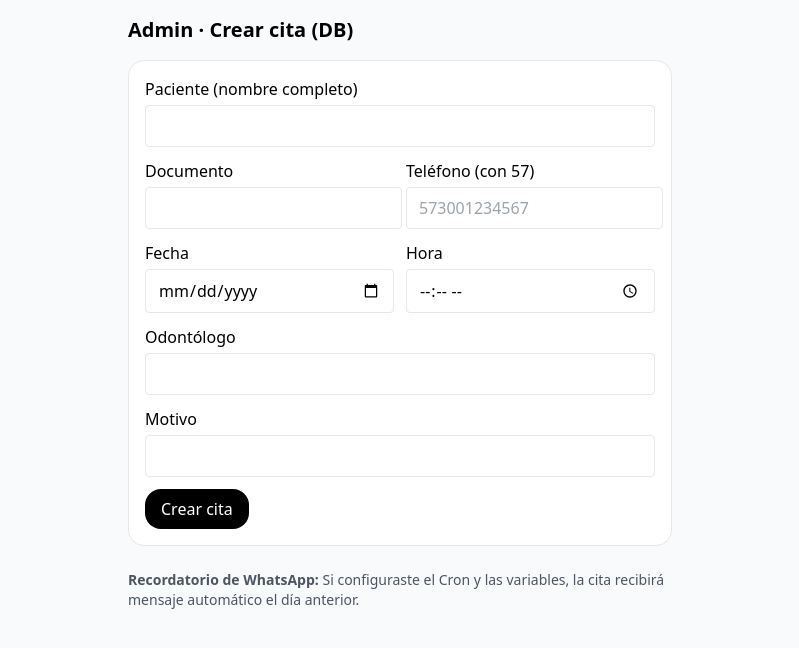
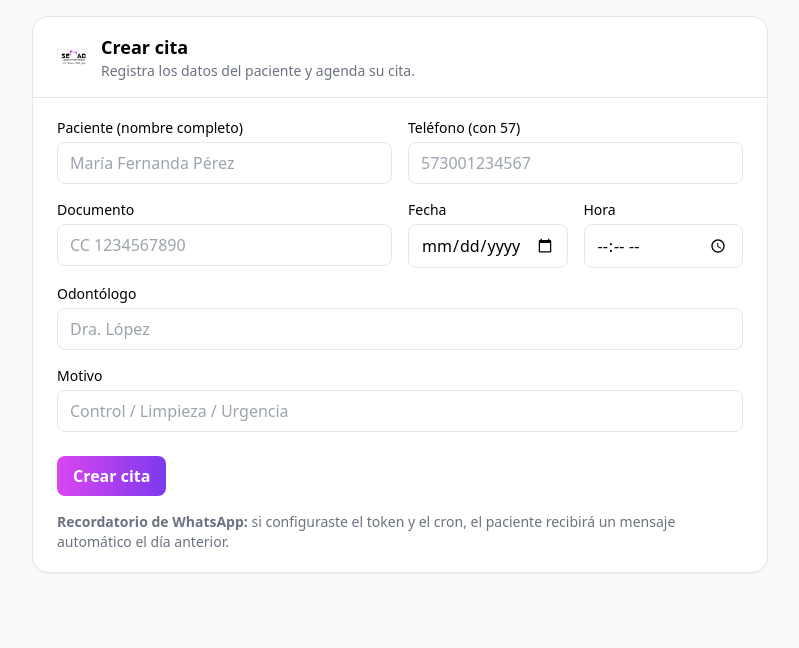
Before and after one commit to Fredycloux/semad-next-wa, a Next.js app in the folder semad-next-wa/: page /admin/agenda in a window 1280 px wide. Shown: the top 648 px of the page, without its empty margins (240-1039 px from the left). Built offline with nearby package versions, Linux system fonts and the light colour scheme.

Commit message:
Update page.jsx

```diff
--- a/semad-next-wa/src/app/admin/agenda/page.jsx
+++ b/semad-next-wa/src/app/admin/agenda/page.jsx
@@ -1,67 +1,79 @@
-'use client'
-import { useState } from 'react'
+import Image from "next/image";
+// o import Logo from "@/components/Logo";
 
-export default function AdminAgenda(){
-  const [form, setForm] = useState({
-    fullName:'', phone:'', document:'',
-    date:'', time:'', dentist:'', reason:''
-  })
-  const [msg, setMsg] = useState('')
-
-  async function handleCreate(e){
-    e.preventDefault()
-    setMsg('Guardando...')
-    const r = await fetch('/api/admin/create-appointment',{
-      method:'POST', headers:{'Content-Type':'application/json'},
-      body: JSON.stringify(form)
-    })
-    const data = await r.json()
-    setMsg(r.ok ? 'Cita creada correctamente' : ('Error: '+(data.error||'verifica datos')))
-  }
-
+export default function AgendaPage() {
   return (
-    <div className="max-w-xl p-4 mx-auto">
-      <h1 className="text-xl font-semibold mb-4">Admin · Crear cita (DB)</h1>
-      <form onSubmit={handleCreate} className="space-y-3 bg-white p-4 border rounded-2xl">
-        <div className="grid gap-1">
-          <label>Paciente (nombre completo)</label>
-          <input className="border rounded px-3 py-2" value={form.fullName} onChange={e=>setForm({...form, fullName:e.target.value})} required/>
-        </div>
-        <div className="grid grid-cols-2 gap-3">
-          <div className="grid gap-1">
-            <label>Documento</label>
-            <input className="border rounded px-3 py-2" value={form.document} onChange={e=>setForm({...form, document:e.target.value})}/>
-          </div>
-          <div className="grid gap-1">
-            <label>Teléfono (con 57)</label>
-            <input className="border rounded px-3 py-2" value={form.phone} onChange={e=>setForm({...form, phone:e.target.value})} placeholder="573001234567" required/>
+    <div className="max-w-3xl mx-auto p-4">
+      <div className="rounded-2xl border bg-white shadow-sm">
+        {/* Header amigable con logo */}
+        <div className="flex items-center gap-3 border-b px-6 py-4">
+          <Image src="/logo_semad.png" alt="SEMAD" width={32} height={32} />
+          {/* o <Logo size={32} /> */}
+          <div>
+            <h1 className="text-lg font-semibold">Crear cita</h1>
+            <p className="text-sm text-gray-500">
+              Registra los datos del paciente y agenda su cita.
+            </p>
           </div>
         </div>
-        <div className="grid grid-cols-2 gap-3">
-          <div className="grid gap-1">
-            <label>Fecha</label>
-            <input type="date" className="border rounded px-3 py-2" value={form.date} onChange={e=>setForm({...form, date:e.target.value})} required/>
+
+        {/* Tu formulario (puedes dejar el tuyo y solo mejorar placeholders) */}
+        <div className="px-6 py-5">
+          <form action="/api/admin/create-appointment" method="POST" className="space-y-4">
+            <div className="grid grid-cols-1 gap-4 md:grid-cols-2">
+              <div>
+                <label className="mb-1 block text-sm font-medium">Paciente (nombre completo)</label>
+                <input name="patient" placeholder="María Fernanda Pérez" className="w-full rounded-lg border px-3 py-2 outline-none focus:ring-2 focus:ring-violet-300" required />
               </div>
-          <div className="grid gap-1">
-            <label>Hora</label>
-            <input type="time" className="border rounded px-3 py-2" value={form.time} onChange={e=>setForm({...form, time:e.target.value})} required/>
+
+              <div>
+                <label className="mb-1 block text-sm font-medium">Teléfono (con 57)</label>
+                <input name="phone" placeholder="573001234567" className="w-full rounded-lg border px-3 py-2 outline-none focus:ring-2 focus:ring-violet-300" pattern="^57\d{10}$" required />
+              </div>
+
+              <div>
+                <label className="mb-1 block text-sm font-medium">Documento</label>
+                <input name="document" placeholder="CC 1234567890" className="w-full rounded-lg border px-3 py-2 outline-none focus:ring-2 focus:ring-violet-300" />
+              </div>
+
+              <div className="grid grid-cols-2 gap-4">
+                <div>
+                  <label className="mb-1 block text-sm font-medium">Fecha</label>
+                  <input type="date" name="date" className="w-full rounded-lg border px-3 py-2 outline-none focus:ring-2 focus:ring-violet-300" required />
+                </div>
+                <div>
+                  <label className="mb-1 block text-sm font-medium">Hora</label>
+                  <input type="time" name="time" className="w-full rounded-lg border px-3 py-2 outline-none focus:ring-2 focus:ring-violet-300" required />
                 </div>
               </div>
-        <div className="grid gap-1">
-          <label>Odontólogo</label>
-          <input className="border rounded px-3 py-2" value={form.dentist} onChange={e=>setForm({...form, dentist:e.target.value})}/>
+
+              <div className="md:col-span-2">
+                <label className="mb-1 block text-sm font-medium">Odontólogo</label>
+                <input name="doctor" placeholder="Dra. López" className="w-full rounded-lg border px-3 py-2 outline-none focus:ring-2 focus:ring-violet-300" />
               </div>
-        <div className="grid gap-1">
-          <label>Motivo</label>
-          <input className="border rounded px-3 py-2" value={form.reason} onChange={e=>setForm({...form, reason:e.target.value})}/>
+
+              <div className="md:col-span-2">
+                <label className="mb-1 block text-sm font-medium">Motivo</label>
+                <input name="reason" placeholder="Control / Limpieza / Urgencia" className="w-full rounded-lg border px-3 py-2 outline-none focus:ring-2 focus:ring-violet-300" />
               </div>
-        <button className="rounded-2xl bg-black text-white px-4 py-2">Crear cita</button>
-        {msg && <p className="text-sm mt-2">{msg}</p>}
+            </div>
+
+            <div className="pt-2">
+              <button
+                type="submit"
+                className="rounded-lg bg-gradient-to-r from-fuchsia-500 to-violet-600 px-4 py-2 font-semibold text-white hover:opacity-95"
+              >
+                Crear cita
+              </button>
+            </div>
           </form>
 
-      <div className="mt-6 text-sm text-gray-600">
-        <p><b>Recordatorio de WhatsApp:</b> Si configuraste el Cron y las variables, la cita recibirá mensaje automático el día anterior.</p>
+          <p className="mt-4 text-sm text-gray-500">
+            <strong>Recordatorio de WhatsApp:</strong> si configuraste el token y el cron,
+            el paciente recibirá un mensaje automático el día anterior.
+          </p>
         </div>
       </div>
-  )
+    </div>
+  );
 }
```
Lines whose indentation alone changed are shown as unchanged.
